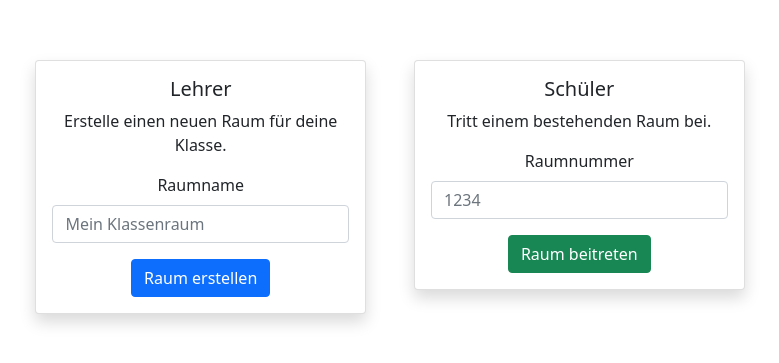
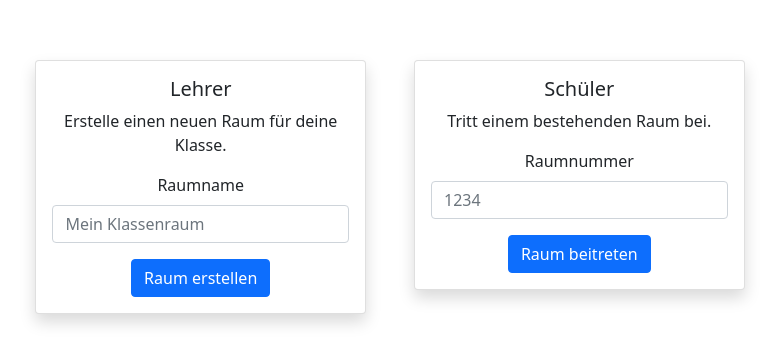
Before and after one commit to simon-fritz/MOB, a React (Create React App) app in the folder frontend/: page /role-selection in a window 1280 px wide. Shown: the part 213-576 px from the top of the page, without its empty margins (250-1029 px from the left). Built offline with nearby package versions, Linux system fonts and the light colour scheme.

Commit message:
minor styling changes

```diff
--- a/frontend/src/components/RoleSelection.js
+++ b/frontend/src/components/RoleSelection.js
@@ -80,7 +80,7 @@ function RoleSelection({ setRole }) {
                 />
               </Form.Group>
 
-              <Button variant="success" onClick={handleJoinRoom}>
+              <Button variant="primary" onClick={handleJoinRoom}>
                 Raum beitreten
               </Button>
             </Card.Body>
--- a/frontend/src/components/TeacherPanel.js
+++ b/frontend/src/components/TeacherPanel.js
@@ -79,7 +79,7 @@ function TeacherPanel({ room }) {
           </Card.Text>
           <p>Status der WebSocket-Verbindung: {socketStatus}</p>
           {roundPaused && (
-            <button onClick={handleMatchUsers}>Starte nächste Runde</button>
+            <button onClick={handleMatchUsers} className="btn btn-primary w-100 mb-2">Starte nächste Runde</button>
           )}
           <Timer timerString={timerString} />
         </Card.Body>
```
